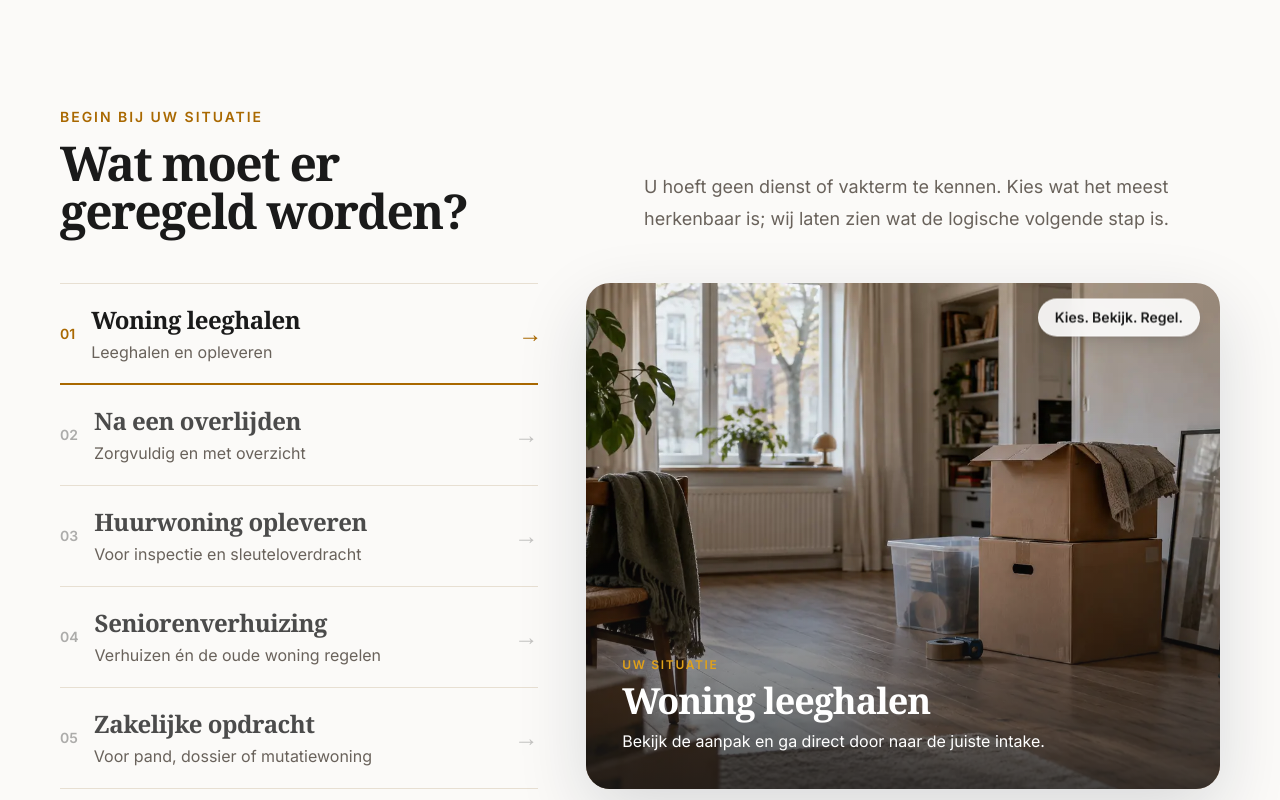
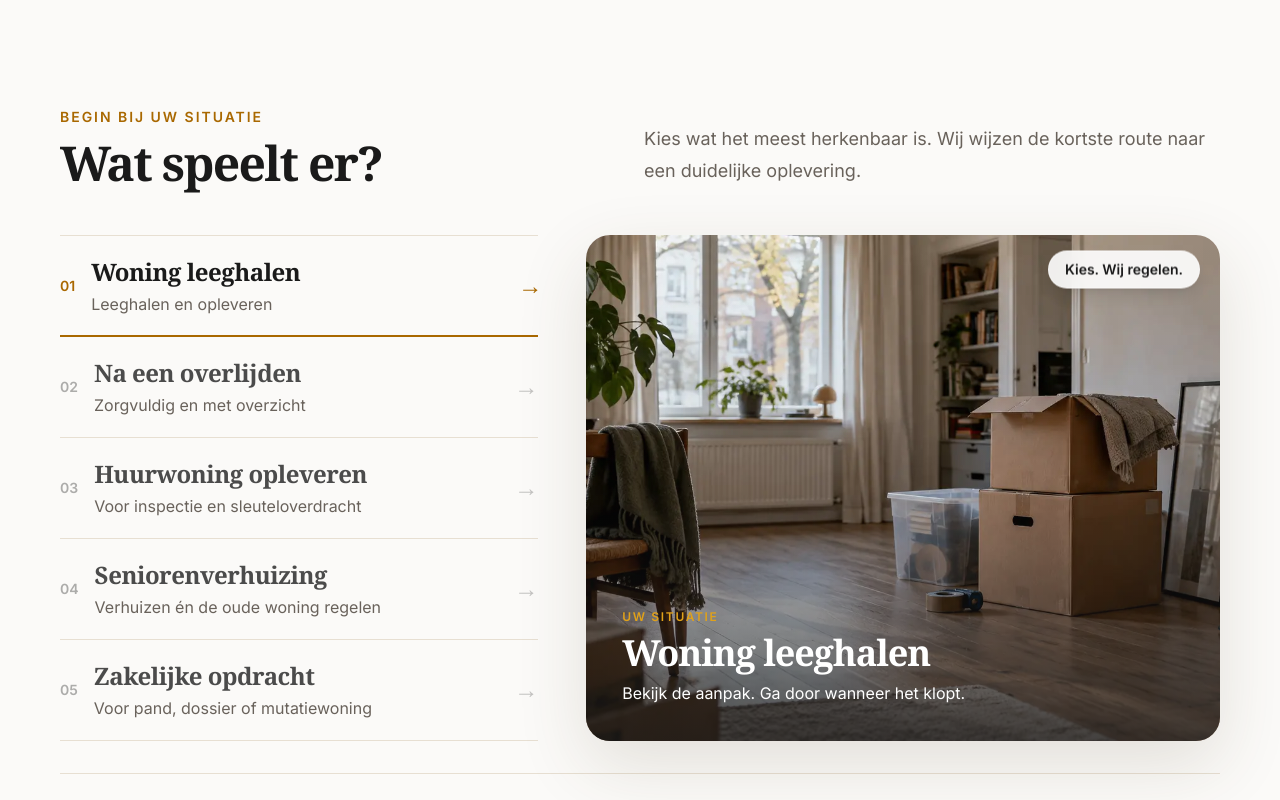
Before and after one commit to sandvlietbv/OpleverMeester, a Next.js app: page / in a window 1280 px wide. Shown: the part 1080-1880 px from the top of the page. Built offline with nearby package versions, Linux system fonts and the light colour scheme.

Commit message:
Align components/SituationNavigator.tsx with new brand voice

```diff
--- a/components/SituationNavigator.tsx
+++ b/components/SituationNavigator.tsx
@@ -62,11 +62,11 @@ export default function SituationNavigator() {
           <div>
             <p className="text-sm font-semibold uppercase tracking-[0.14em] text-orange">Begin bij uw situatie</p>
             <h2 id="situaties-title" className="mt-3 max-w-2xl font-display text-4xl font-semibold tracking-[-0.035em] text-navy md:text-5xl">
-              Wat moet er geregeld worden?
+              Wat speelt er?
             </h2>
           </div>
           <p className="max-w-xl text-lg leading-8 text-muted lg:justify-self-end">
-            U hoeft geen dienst of vakterm te kennen. Kies wat het meest herkenbaar is; wij laten zien wat de logische volgende stap is.
+            Kies wat het meest herkenbaar is. Wij wijzen de kortste route naar een duidelijke oplevering.
           </p>
         </div>
 
@@ -98,7 +98,7 @@ export default function SituationNavigator() {
             ))}
           </nav>
 
-          <div className="relative min-h-[360px] overflow-hidden rounded-[24px] bg-surface-light shadow-[0_24px_70px_rgba(11,29,51,0.14)] sm:min-h-[470px] lg:min-h-0">
+          <div className="relative min-h-[360px] overflow-hidden rounded-[24px] bg-surface-light shadow-[0_24px_70px_rgba(76,61,35,0.14)] sm:min-h-[470px] lg:min-h-0">
             <AnimatePresence mode="wait">
               <motion.figure
                 key={current.image}
@@ -113,7 +113,7 @@ export default function SituationNavigator() {
                 <figcaption className="absolute inset-x-0 bottom-0 p-7 text-white md:p-9">
                   <p className="text-xs font-semibold uppercase tracking-[0.14em] text-orange-light">Uw situatie</p>
                   <p className="mt-2 max-w-xl font-display text-3xl font-semibold tracking-[-0.03em] md:text-4xl">{current.label}</p>
-                  <p className="mt-2 text-base text-white/78">Bekijk de aanpak en ga direct door naar de juiste intake.</p>
+                  <p className="mt-2 text-base text-white/78">Bekijk de aanpak. Ga door wanneer het klopt.</p>
                 </figcaption>
               </motion.figure>
             </AnimatePresence>
@@ -124,7 +124,7 @@ export default function SituationNavigator() {
               transition={{ duration: 5.2, repeat: Infinity, ease: "easeInOut" }}
               className="absolute right-5 top-5 rounded-full border border-white/45 bg-white/90 px-4 py-2 text-sm font-semibold text-navy shadow-lg backdrop-blur"
             >
-              Kies. Bekijk. Regel.
+              Kies. Wij regelen.
             </motion.div>
           </div>
         </div>
```
